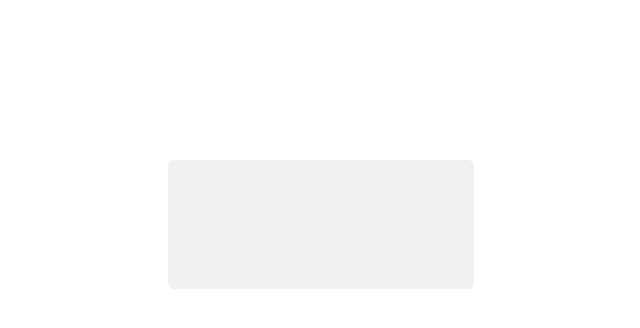
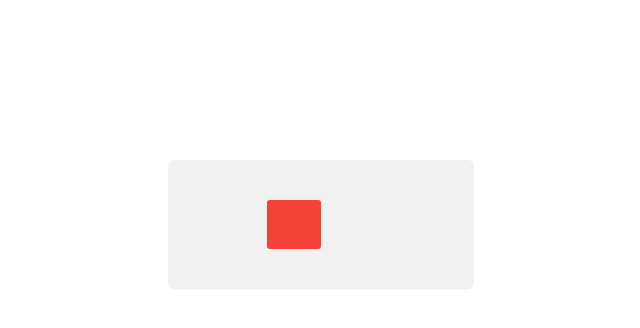
Before and after one commit to HenriBresteau/CSS-toggle3D, a website: page index.html in a window 1280 px wide. Shown: the whole page, without its empty margins (319-959 px from the left). Drawn offline with Linux system fonts and the light colour scheme.

Commit message:
volet rouge

```diff
--- a/style.css
+++ b/style.css
@@ -25,5 +25,28 @@ main {
     z-index: 3;
     opacity: 0;
 }
-
+.box, .background {
+    position: absolute;
+    top: 0;
+    left: 0;
+    right: 0;
+    bottom: 0;
+}
+.box {
+    z-index: 2;
+    perspective: 110px;
+}
+.box span {
+    position: absolute;
+    top:5px;
+    right: 6px;
+    width: 54px;
+    height: 49px;
+    border-radius: 3px;
+    background: #F44336;
+    transform: rotateY(-180deg);
+    transform-origin: 0% 50%;
+    transition: 0.6s ease all;
+    z-index: 1;
+}
 /*# sourceMappingURL=style.css.map */
```
